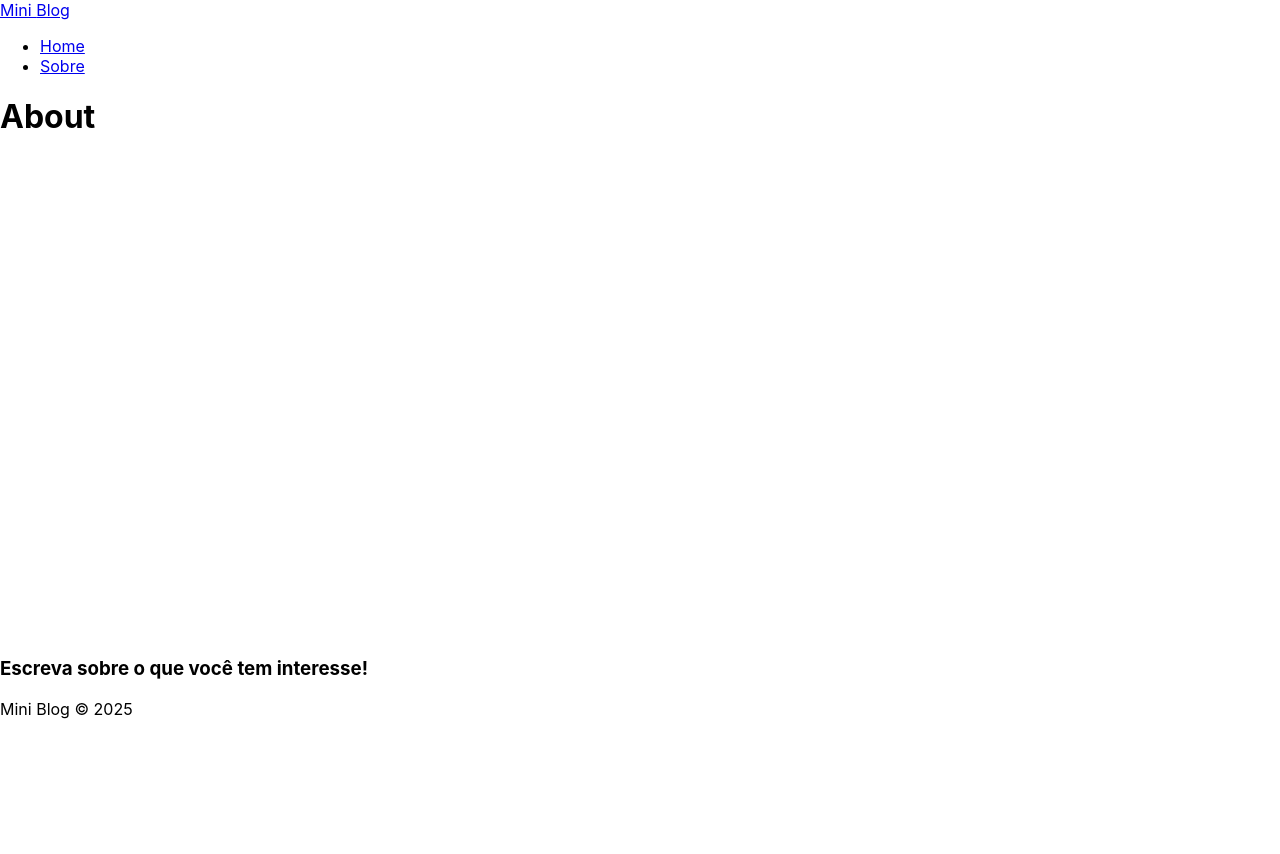
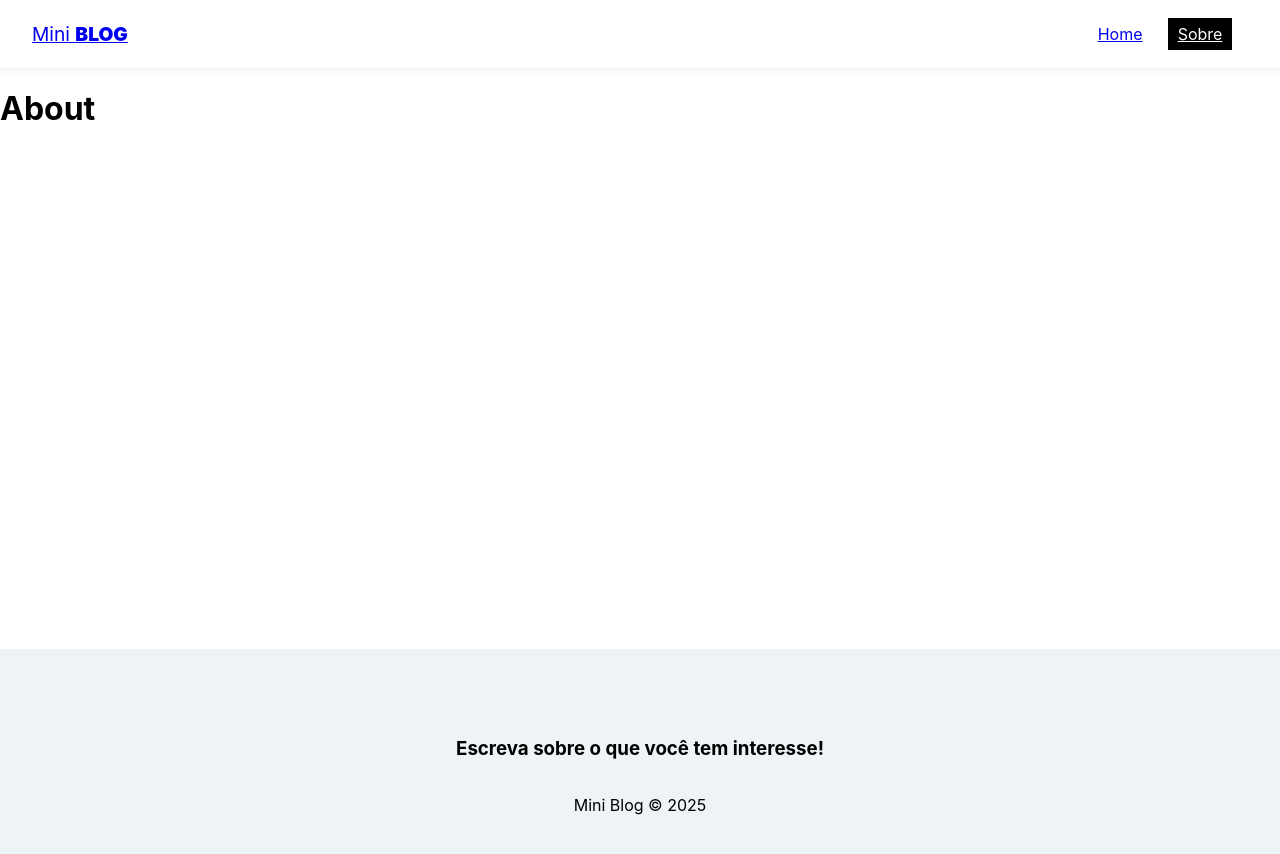
Before and after one commit to leandro-SI/mini-blog-react, a React (Create React App) app: page /about in a window 1280 px wide. Shown: the top 854 px of the page. Before the commit the page ends 800 px from the top, so only its background shows below. Built offline with nearby package versions, Linux system fonts and the light colour scheme.

Commit message:
css navbar e footer

```diff
--- a/src/components/Footer.jsx
+++ b/src/components/Footer.jsx
@@ -4,7 +4,7 @@
 import styles from "./Footer.module.css";
 
 const Footer = () => {
-  return <footer>
+  return <footer className={styles.footer} >
     <h3>Escreva sobre o que você tem interesse!</h3>
     <p>Mini Blog &copy; 2025</p>
   </footer>
--- a/src/components/Footer.module.css
+++ b/src/components/Footer.module.css
@@ -0,0 +1,8 @@
+.footer {
+    height: 250px;
+    display: flex;
+    flex-direction: column;
+    align-items: center;
+    justify-content: center;
+    background-color: #edf3f6;
+}
--- a/src/components/Navbar.jsx
+++ b/src/components/Navbar.jsx
@@ -5,16 +5,16 @@
 import styles from "./Navbar.module.css";
 
 const Navbar = () => {
-  return <nav>
-    <NavLink to='/' >
+  return <nav className={styles.navbar}>
+    <NavLink to='/' className={styles.brand} >
         Mini <span>Blog</span>
     </NavLink>
-    <ul>
+    <ul className={styles.links_list} >
         <li>
-            <NavLink to='/' >Home</NavLink>
+            <NavLink to='/' className={({isActive}) => (isActive ? styles.active : "")} >Home</NavLink>
         </li>
         <li>
-            <NavLink to='/about' >Sobre</NavLink>
+            <NavLink to='/about' className={({isActive}) => (isActive ? styles.active : "")} >Sobre</NavLink>
         </li>
     </ul>
   </nav>
--- a/src/components/Navbar.module.css
+++ b/src/components/Navbar.module.css
@@ -0,0 +1,34 @@
+.navbar {
+    display: flex;
+    box-shadow: rgba(0, 0, 0, .15) 0px -2px 10px 0px;
+    justify-content: space-between;
+    align-items: center;
+    padding: .5em 2em;
+}
+
+.brand {
+    font-size: 1.2em;
+}
+
+.brand span {
+    font-weight: 900;
+    text-transform: uppercase;
+}
+
+.links_list {
+    display: flex;
+    list-style: none;
+}
+
+.links_list li {
+    margin-right: 1em;
+}
+
+.links_list li a {
+    padding: .4em .6em;
+}
+
+.active {
+    background-color: #000;
+    color: #fff;
+}
```
